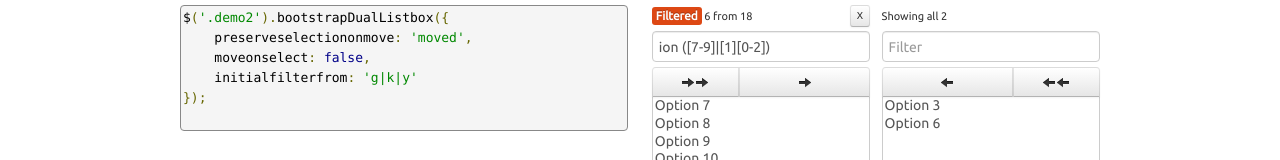
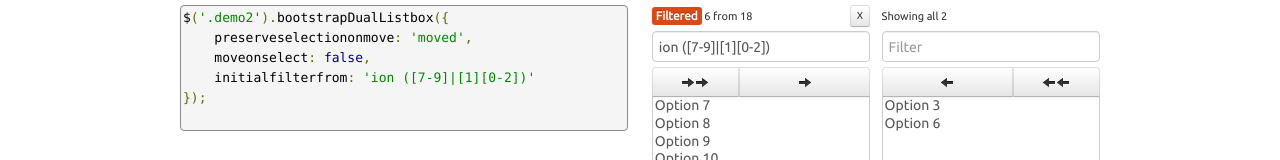
Before and after one commit to istvan-ujjmeszaros/bootstrap-duallistbox, a plain HTML site: page index.html in a window 1280 px wide. Shown: the part 595-755 px from the top of the page. Drawn offline with Linux system fonts and the light colour scheme.

Commit message:
fixed custom example code

```diff
--- a/index.html
+++ b/index.html
@@ -81,7 +81,7 @@
 $('.demo2').bootstrapDualListbox({
     preserveselectiononmove: 'moved',
     moveonselect: false,
-    initialfilterfrom: 'g|k|y'
+    initialfilterfrom: 'ion ([7-9]|[1][0-2])'
 });
                         </pre>
                         <select multiple="multiple" size="10" name="duallistbox_demo2" class='demo2 span6'>
```
